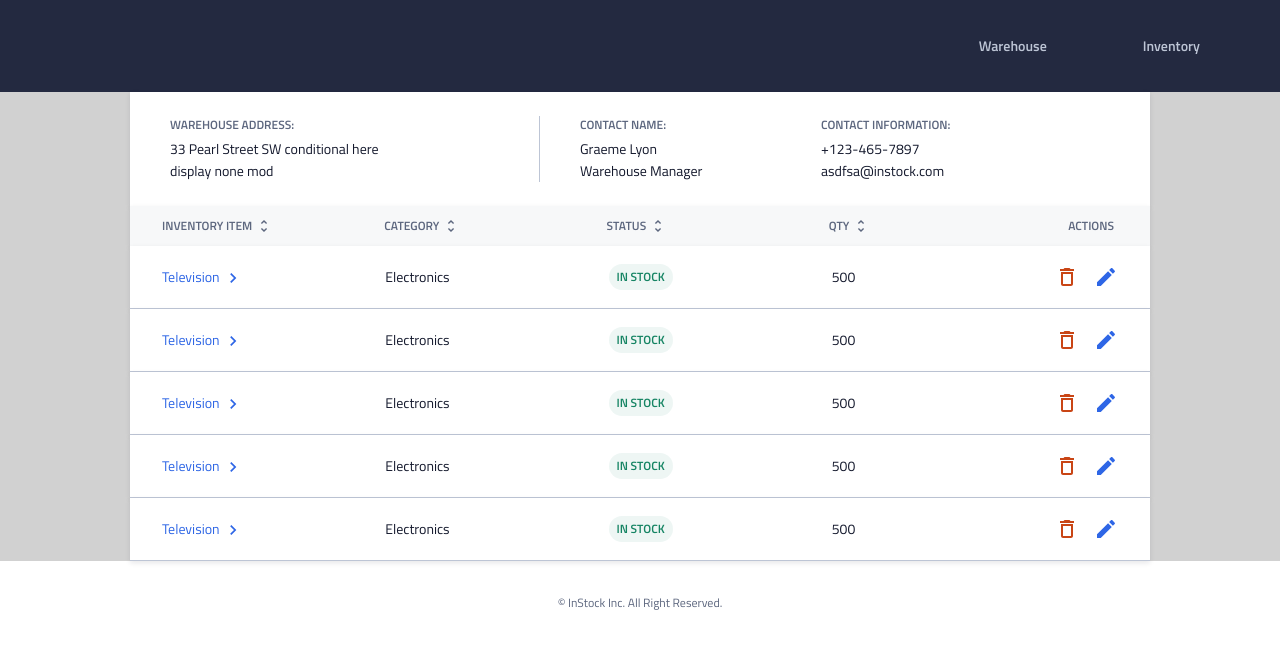
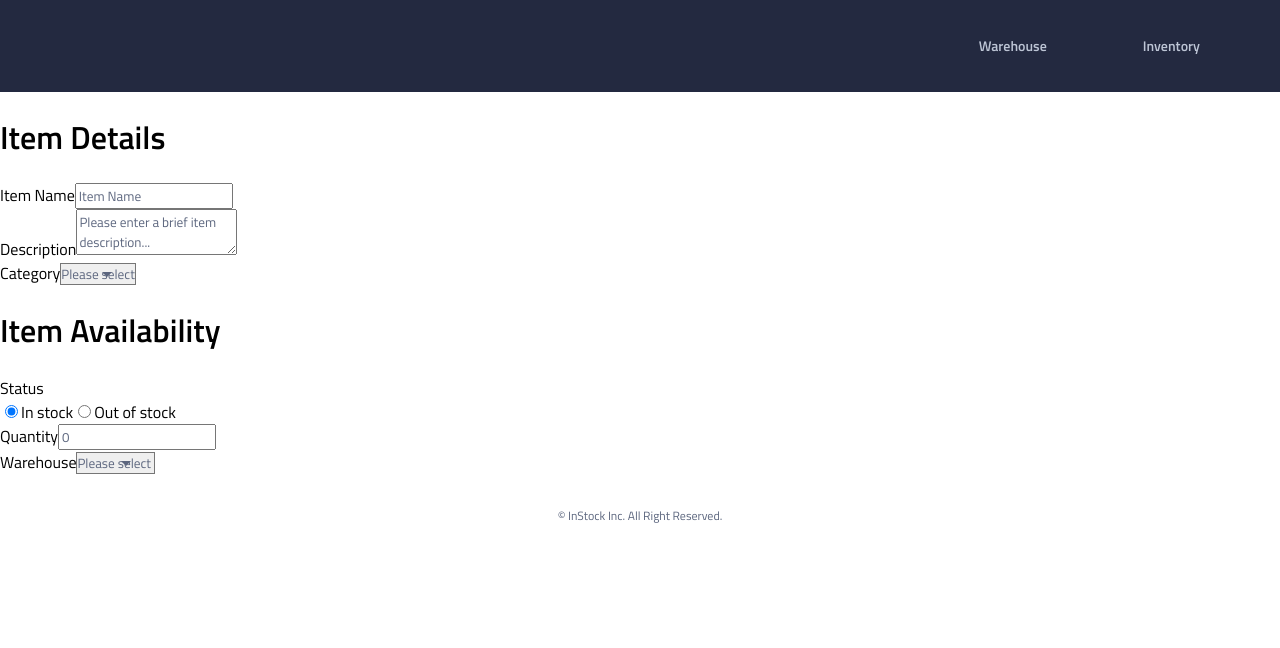
Before and after one commit to danlin0226/instock-merritt, a React (Create React App) app: page /inventory/add in a window 1280 px wide. Before the commit this address led to /. Shown: the top 648 px of the page. Built offline with nearby package versions, Linux system fonts and the light colour scheme.

Commit message:
starter placeholder code

```diff
--- a/src/App.js
+++ b/src/App.js
@@ -7,6 +7,7 @@ import AddWarehouse from "./pages/AddWarehouse";
 
 import Header from "./components/header/Header";
 import Footer from "./components/footer/Footer";
+import InventoryForm from "./components/inventory-form/InventoryForm";
 
 function App() {
   return (
@@ -19,7 +20,10 @@ function App() {
           <Route index element={<WarehousesPage />} />
           <Route path=":warehouseId" element={<WarehousesPage />} />
         </Route>
-        <Route path="/inventory" element={<InventoryPage />} />
+        <Route path="/inventory">
+          <Route index element={<InventoryPage />} />
+          <Route path="add" element={<InventoryForm />} />
+        </Route>
         <Route path="*" element={<Navigate to="/" />} />
       </Routes>
       <Footer />
--- /dev/null
+++ b/src/components/inventory-form/InventoryForm.jsx
@@ -0,0 +1,89 @@
+import "./InventoryForm.scss";
+
+const InventoryForm = () => {
+  return (
+    <form className="inventory__form">
+      <div className="item__details">
+        <h1 className="item__section-header">Item Details</h1>
+        <div className="item__container">
+          <label className="item__label">Item Name</label>
+          <input className="item__form item__name" type="text" name="itemName" placeholder="Item Name" />
+        </div>
+        <div className="item__container">
+          <label className="item__label">Description</label>
+          <textarea
+            className="item__form item__description"
+            type="text"
+            name="itemName"
+            placeholder="Please enter a brief item description..."
+          />
+        </div>
+        <div className="item__container">
+          <label className="item__label">Category</label>
+          <select className="item__form" defaultValue="">
+            <option className="item__select" value="" disabled hidden>
+              Please select
+            </option>
+            <option className="item__select" value="Electronics">
+              Electronics
+            </option>
+            <option className="item__select" value="Accessories">
+              Accessories
+            </option>
+            <option className="item__select" value="Apparel">
+              Apparel
+            </option>
+          </select>
+        </div>
+      </div>
+      <div className="item__availability">
+        <h1 className="item__section-header">Item Availability</h1>
+        <div className="item__container">
+          <label className="item__label">Status</label>
+          <div className="item__radio-container">
+            <input
+              className="item__label item__radio"
+              type="radio"
+              id="inStock"
+              name="itemStatus"
+              value="In stock"
+              checked
+            />
+              <label htmlFor="inStock">In stock</label>
+            <input
+              className="item__label item__radio"
+              type="radio"
+              id="outOfStock"
+              name="itemStatus"
+              value="Out of stock"
+            />
+              <label htmlFor="outOfStock">Out of stock</label>
+          </div>
+        </div>
+        <div className="item__container">
+          <label className="item__label">Quantity</label>
+          <input className="item__form item__quantity" type="text" name="itemQuantity" placeholder="0" />
+        </div>
+        <div className="item__container">
+          <label className="item__label">Warehouse</label>
+          <select className="item__form" defaultValue="">
+            <option className="item__select" value="" disabled hidden>
+              Please select
+            </option>
+            <option className="item__select" value="Washington">
+              Washington
+            </option>
+            <option className="item__select" value="SF">
+              San Francisco
+            </option>
+            <option className="item__select" value="Miami">
+              Miami
+            </option>
+          </select>
+        </div>
+      </div>
+    </form>
+  );
+};
+
+export default InventoryForm;
--- /dev/null
+++ b/src/components/inventory-form/InventoryForm.scss
@@ -0,0 +1,60 @@
+@use "../../styles/partials/fonts" as *;
+@use "../../styles/partials/breakpoints" as *;
+@use "../../styles/partials/colors" as *;
+@use "../../styles/partials/mixins" as *;
+
+@include small {
+  .inventory {
+    &__form {
+      box-shadow: 0.125rem 0.125rem 0.5rem $Cloud;
+      margin: 0 1rem;
+      border-radius: 0.1875rem;
+      padding: 1rem 1.5rem;
+    }
+  }
+
+  .item {
+    &__container {
+      margin-bottom: 1rem;
+    }
+    &__form {
+      font-size: 0.6875rem;
+      width: 100%;
+      height: 2rem;
+      border: solid 0.0625rem lightgray;
+      border-radius: 1.25rem;
+      padding: 0rem 1rem;
+    }
+
+    &__label {
+      @include fontsize_lineh_weight(0.8125rem, 1.25rem, 600);
+      margin-bottom: 0.25rem;
+    }
+
+    &__radio {
+      font-size: 10rem;
+    }
+
+    &__select {
+      &:hover {
+        background: green;
+      }
+    }
+
+    &__description {
+      padding-top: 0.375rem;
+      font-family: "Titillium Web";
+      height: 10vh;
+    }
+    &__section {
+      &-header {
+        font-size: 1.25rem;
+        font-weight: 600;
+      }
+    }
+
+    &__details {
+      border-bottom: 0.0625rem solid $Cloud;
+    }
+  }
+}
--- a/src/global.scss
+++ b/src/global.scss
@@ -1,11 +1,13 @@
 @use "./main.scss";
+@use "./styles/partials/colors" as *;
+
 body {
   margin: 0;
   padding: 0;
   border: 0;
   font-size: 100%;
   vertical-align: baseline;
-  font-family: "Titillium Web", Verdana, Tahoma;
+  font-family: "Titillium Web";
   box-sizing: border-box;
 }
 
@@ -14,3 +16,20 @@ body {
 *::after {
   box-sizing: inherit;
 }
+
+input,
+textarea,
+select {
+  font-family: "Titillium Web";
+  &::placeholder {
+    color: $Slate;
+  }
+}
+
+select {
+  appearance: none;
+  background-image: url(./assets/Icons/arrow_drop_down-24px.svg);
+  background-repeat: no-repeat;
+  background-position: center right 1rem;
+  color: $Slate;
+}
```
